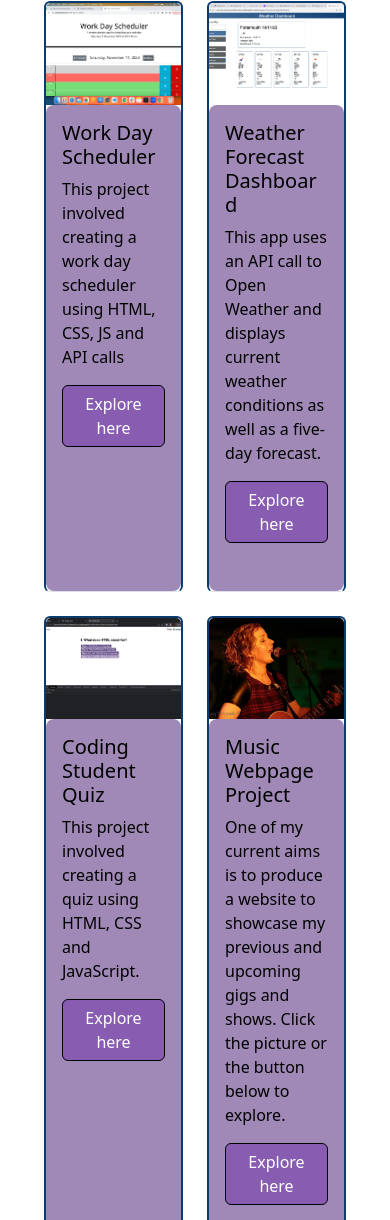
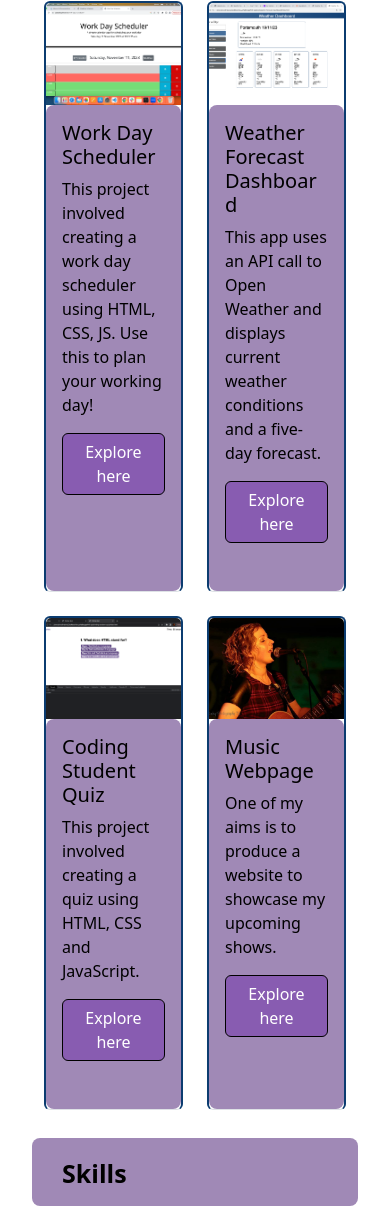
Before and after one commit to cazbella/bootstrap-portfolio, a plain HTML site: page index.html in a window 390 px wide. Shown: the part 2014-3234 px from the top of the page. Drawn offline with nearby package versions, Linux system fonts and the light colour scheme.

Commit message:
alters text for mobile columns

```diff
--- a/css/style.css
+++ b/css/style.css
@@ -207,3 +207,10 @@ shadow hover */
     padding: 0 15px; /* Adjust the padding as needed */
   }
 }
+
+@media (max-width: 767px) {
+  .card {
+    column-count: 1 !important;
+    column-gap: 1.25rem; /* Adjust as needed */
+  }
+}
--- a/index.html
+++ b/index.html
@@ -151,7 +151,7 @@
                   <div class="card-body">
                     <h5 class="card-title">Work Day Scheduler
                     </h5>
-                    <p class="card-text">This project involved creating a work day scheduler using HTML, CSS, JS and API calls</p>
+                    <p class="card-text">This project involved creating a work day scheduler using HTML, CSS, JS. Use this to plan your working day!</p>
                     <a href="https://cazbella.github.io/work-day-scheduler/" class="btn btn-primary">Explore
                       here</a>
                   </div>
@@ -167,7 +167,7 @@
                   </a>
                   <div class="card-body">
                     <h5 class="card-title">Weather Forecast Dashboard</h5>
-                    <p class="card-text">This app uses an API call to Open Weather and displays current weather conditions as well as a five-day forecast.</p>
+                    <p class="card-text">This app uses an API call to Open Weather and displays current weather conditions and a five-day forecast.</p>
                     <a href="https://cazbella.github.io/weather-forecast-dashboard/" class="btn btn-primary">Explore here</a>
                   </div>
                 </div>
@@ -208,9 +208,8 @@
                         </div>
                       </a>
                       <div class="card-body">
-                        <h5 class="card-title">Music Webpage Project</h5>
-                        <p class="card-text">One of my current aims is to produce a website to showcase my previous and
-                          upcoming gigs and shows. Click the picture or the button below to explore.</p>
+                        <h5 class="card-title">Music Webpage</h5>
+                        <p class="card-text">One of my aims is to produce a website to showcase my upcoming shows.</p>
                         <a href="https://www.facebook.com/CarolineBellaMusic" class="btn btn-primary">Explore here</a>
                       </div>
                     </div>
```
Also changed, not shown: 1 other file.
